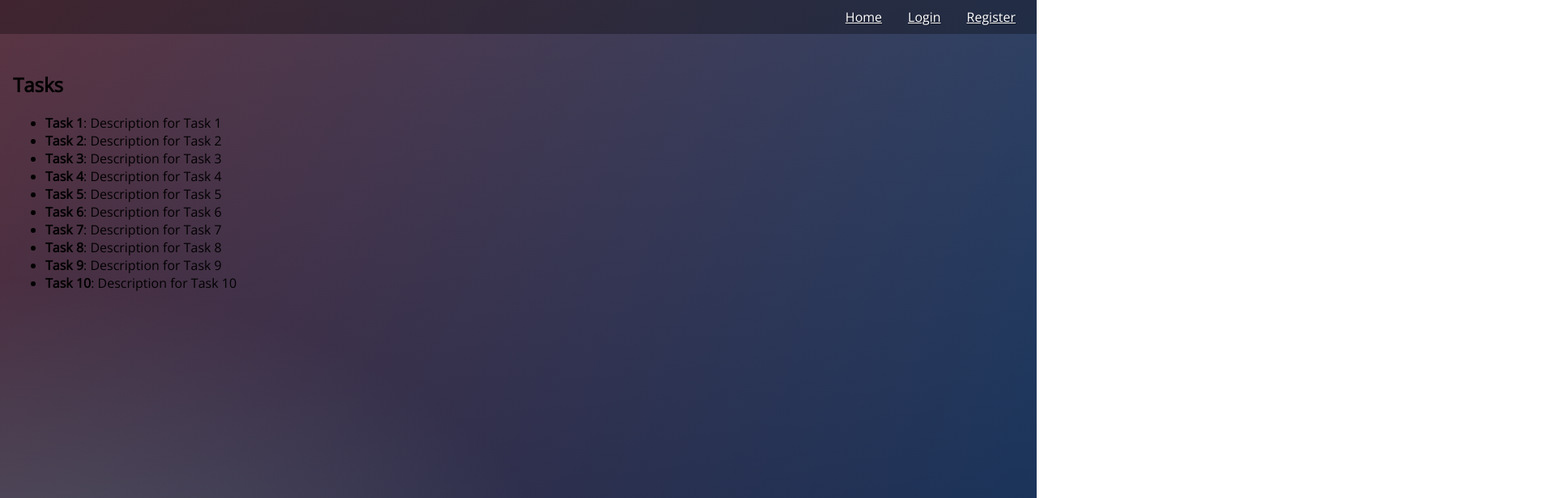
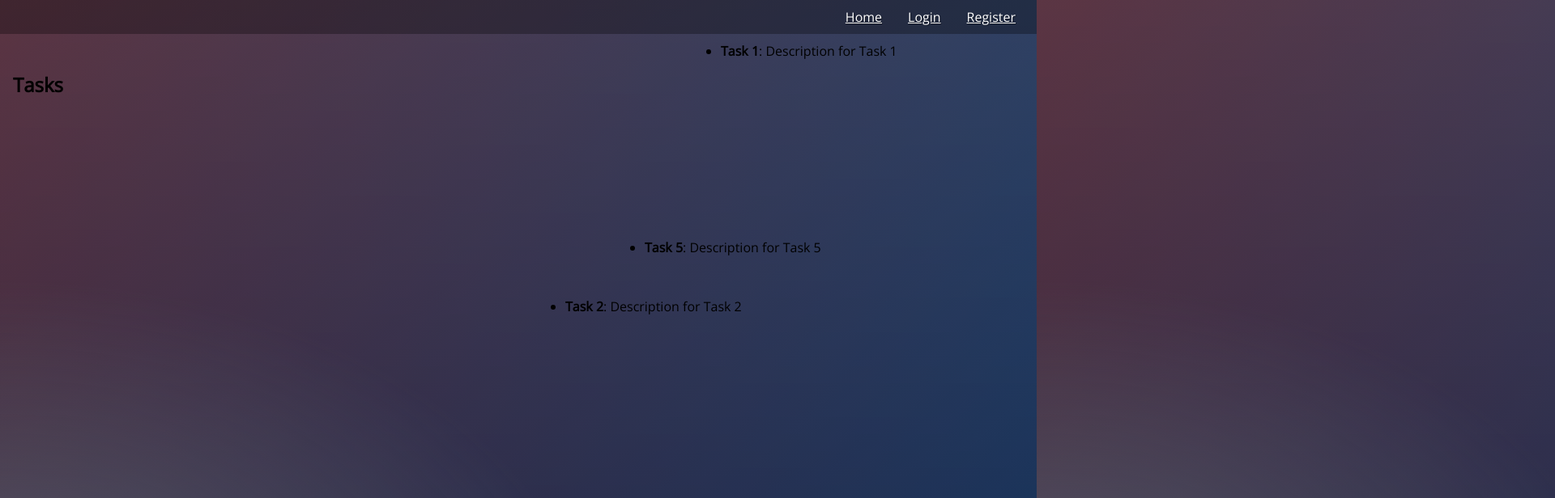
Before and after one commit to capytasks/capytasks-ui, a React (Create React App) app: page / in a window 1280 px wide. Shown: the top 616 px of the page at 81% size, 1920 px wide, since content can reach past the window. Built offline with nearby package versions, Linux system fonts and the light colour scheme.

Commit message:
feat: make tasks draggable

```diff
--- a/public/assets/sample-tasks.json
+++ b/public/assets/sample-tasks.json
@@ -1,54 +1,74 @@
 {
   "tasks": [
     {
+        "center_x": 834,
+        "center_y": -89,
+        "description": "Description for Task 1",
         "id": 1,
-          "name": "Task 1",
-          "description": "Description for Task 1"
+        "name": "Task 1"
       },
       {
+        "center_x": 642,
+        "center_y": 205,
+        "description": "Description for Task 2",
         "id": 2,
-          "name": "Task 2",
-          "description": "Description for Task 2"
+        "name": "Task 2"
       },
       {
+        "center_x": -432,
+        "center_y": 506,
+        "description": "Description for Task 3 test",
         "id": 3,
-          "name": "Task 3",
-          "description": "Description for Task 3"
+        "name": "Task 3"
       },
       {
+        "center_x": 112,
+        "center_y": -304,
+        "description": "Description for Task 4",
         "id": 4,
-          "name": "Task 4",
-          "description": "Description for Task 4"
+        "name": "Task 4"
       },
       {
+        "center_x": 740,
+        "center_y": 66,
+        "description": "Description for Task 5",
         "id": 5,
-          "name": "Task 5",
-          "description": "Description for Task 5"
+        "name": "Task 5"
       },
       {
+        "center_x": -50,
+        "center_y": 789,
+        "description": "Description for Task 6",
         "id": 6,
-          "name": "Task 6",
-          "description": "Description for Task 6"
+        "name": "Task 6"
       },
       {
+        "center_x": 954,
+        "center_y": -498,
+        "description": "Description for Task 7",
         "id": 7,
-          "name": "Task 7",
-          "description": "Description for Task 7"
+        "name": "Task 7"
       },
       {
+        "center_x": -267,
+        "center_y": -605,
+        "description": "Description for Task 8",
         "id": 8,
-          "name": "Task 8",
-          "description": "Description for Task 8"
+        "name": "Task 8"
       },
       {
+        "center_x": 379,
+        "center_y": 1023,
+        "description": "Description for Task 9",
         "id": 9,
-          "name": "Task 9",
-          "description": "Description for Task 9"
+        "name": "Task 9"
       },
       {
+        "center_x": -943,
+        "center_y": 401,
+        "description": "Description for Task 10",
         "id": 10,
-          "name": "Task 10",
-          "description": "Description for Task 10"
+        "name": "Task 10"
       }
   ]
 }
--- a/src/pages/Home.tsx
+++ b/src/pages/Home.tsx
@@ -1,11 +1,14 @@
 import React from 'react';
 import '../App.css';
 import { getTasks } from '../api';
+import Draggable, { DraggableEvent, DraggableData } from 'react-draggable'; // Import Draggable component and event types from react-draggable
 
 interface Task {
     id: number;
     name: string;
     description: string;
+    center_x: number;
+    center_y: number;
 }
 
 const Home: React.FC = () => {
@@ -15,7 +18,8 @@ const Home: React.FC = () => {
         const fetchData = async () => {
             try {
                 const data = await getTasks();
-                setTasks(data.tasks);
+                const tasksWithCoords = data.tasks.map((task: any) => ({ ...task }));
+                setTasks(tasksWithCoords);
             } catch (error) {
                 console.error('Error fetching tasks:', error);
             }
@@ -24,17 +28,32 @@ const Home: React.FC = () => {
         fetchData();
     }, []);
 
+    const handleDrag = (index: number, e: DraggableEvent, data: DraggableData) => {
+        setTasks(prevTasks => {
+            const updatedTasks = [...prevTasks];
+            updatedTasks[index] = { ...updatedTasks[index], center_x: data.x, center_y: data.y };
+            return updatedTasks;
+        });
+    };
+
     return (
         <div>
             <h2>Tasks</h2>
             <ul>
-                {tasks.map(task => (
-                    <li key={task.id}>
-                        <strong>{task.name}</strong>: {task.description}
-                    </li>
+                {tasks.map((task, index) => (
+                    <Draggable
+                        key={task.id}
+                        defaultPosition={{ x: task.center_x, y: task.center_y }}
+                        onStop={(e, data) => handleDrag(index, e, data)}
+                    >
+                        <li>
+                            <strong>{task.name}</strong>: {task.description}
+                        </li>
+                    </Draggable>
                 ))}
             </ul>
         </div>
     );
 };
+
 export default Home;
```
Lines whose indentation alone changed are shown as unchanged.
